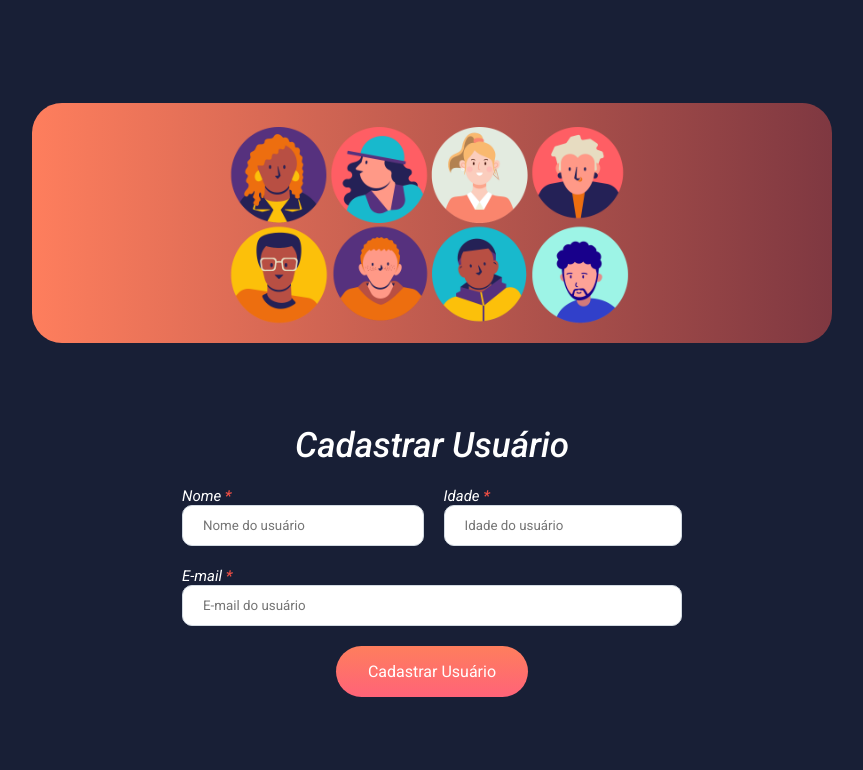
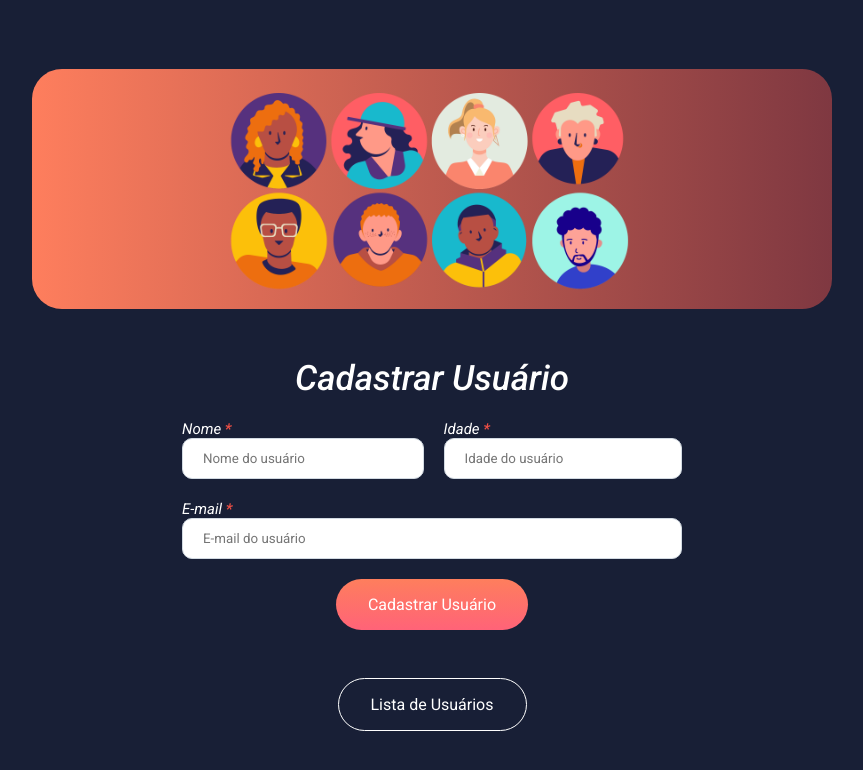
Before and after one commit to igorsctt/CadastroDeUsuarios, a React (Vite) app: page / in a window 1280 px wide. Shown: the top 770 px of the page, without its empty margins (208-1071 px from the left). Built offline with nearby package versions, Linux system fonts and the light colour scheme.

Commit message:
Adicionado rotas e correção de components

```diff
--- a/package.json
+++ b/package.json
@@ -11,6 +11,8 @@
   },
   "dependencies": {
     "axios": "^1.7.2",
+    "cors": "^2.8.5",
+    "prop-types": "^15.8.1",
     "react": "^18.3.1",
     "react-dom": "^18.3.1",
     "react-router-dom": "^6.24.1",
--- a/src/components/Button/index.jsx
+++ b/src/components/Button/index.jsx
@@ -1,12 +1,20 @@
+import PropTypes from 'prop-types'
 import { Button } from "./styles"
 
 
-//Os 3 pontinhos, se chama spread operation, pega todo o resto.
-function DefaultButton({ children, ...props }){
+//Os 3 pontinhos, se chama spread operator, pega todo o resto.
+// TypeScript -> JavaScript com tipagem, o children precisa dele; tipagem let cpf: String = "4445546545"
+
+function DefaultButton({ children, theme, ...props }){
 
     return (
-        <Button {...props}>{children}</Button>
+        <Button {...props} theme={theme}>{children}</Button>
     )
 }
 
+DefaultButton.propTypes = {
+    children: PropTypes.node.isRequired,
+    theme: PropTypes.string
+}
+
 export default DefaultButton
--- a/src/components/Button/styles.js
+++ b/src/components/Button/styles.js
@@ -2,8 +2,8 @@ import styled from "styled-components";
 
 
 export const Button = styled.button`
-    border: none;
-    background: linear-gradient(180deg, #FE7E5D 0%, #FF6378 100%);
+    border: ${props => props.theme === 'primary' ? 'none' : '1px solid #FFFFFF'};
+    background: ${props => props.theme === 'primary' ? 'linear-gradient(180deg, #FE7E5D 0%, #FF6378 100%)' : 'transparent'};
     font-size: 16px;
     color: #FFFFFF;
     padding: 16px 32px;
@@ -12,10 +12,11 @@ export const Button = styled.button`
     border-radius: 30px;
 
     &:hover {
-        opacity: 0.8;
+        opacity: ${props => props.theme === 'primary' ? '0.8' : '0.5'};
+        background: ${props => props.theme === 'primary' ? 'linear-gradient(180deg, #FE7E5D 0%, #FF6378 100%)' : 'linear-gradient(180deg, #FF0000 0%, #F378 100%)'};
     }
 
     &:active {
-        opacity: 0.5;
+        opacity: ${props => props.theme === 'primary' ? '0.5' : '0.3'};
     }
 `
--- a/src/pages/Home/index.jsx
+++ b/src/pages/Home/index.jsx
@@ -1,6 +1,6 @@
 import { useRef } from 'react';
 import api from '../../services/api.js';
-
+import { useNavigate } from 'react-router-dom';
 import { Title, Container, Form, ContainerInputs, Input, InputLabel } from './styles.js';
 
 
@@ -14,6 +14,8 @@ function Home() {
   const inputName = useRef()
   const inputAge = useRef()
   const inputEmail = useRef()
+
+  const navigate = useNavigate()
 
   async function registerNewUser() {
     const data = await api.post('/usuarios', {
@@ -56,10 +58,13 @@ function Home() {
         </div>
 
 
-        <Button type='button' onClick={registerNewUser}>
+        <Button type='button' onClick={registerNewUser} theme="primary">
           Cadastrar Usuário
         </Button>
       </Form>
+      <Button type='button' onClick={() => navigate('lista-de-usuarios')}>
+          Lista de Usuários
+        </Button>
     </Container>
 
   );
```
Also changed, not shown: 2 other files (tests, documents, lock files or other folders).
